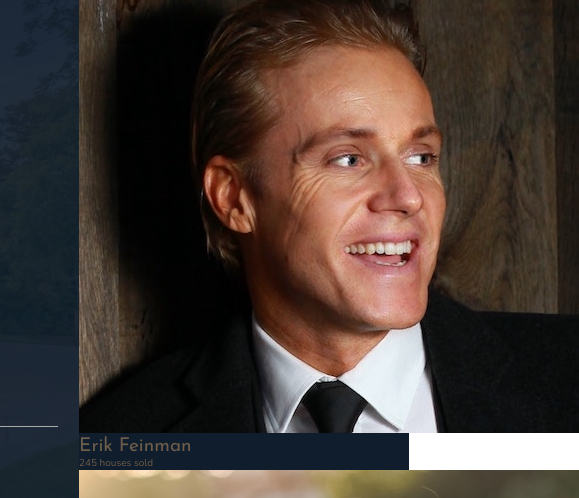
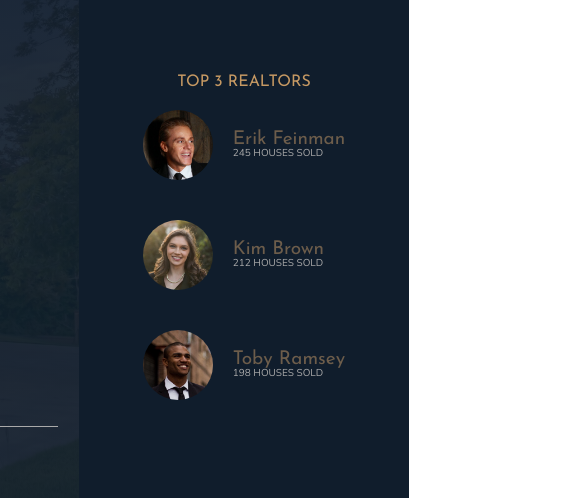
Before and after one commit to Asif-newaz/nexter, a website: page index.html in a window 1280 px wide. Shown: the part 83-581 px from the top of the page, 871-1450 px from the left, 579 px wide, since content can reach past the window. Drawn offline with nearby package versions, Linux system fonts and the light colour scheme.

Commit message:
update stylesheet for realtors

```diff
--- a/css/style.css
+++ b/css/style.css
@@ -141,7 +141,27 @@ body {
 
 .realtors {
   background-color: #101d2c;
-  grid-column: col-end 6 / full-end; }
+  grid-column: col-end 6 / full-end;
+  padding: 3rem;
+  display: grid;
+  align-content: center;
+  justify-items: center;
+  justify-content: center;
+  grid-row-gap: 2rem; }
+  .realtors__list {
+    display: grid;
+    grid-template-columns: min-content max-content;
+    grid-column-gap: 2rem;
+    grid-row-gap: 5vh;
+    align-items: center; }
+  .realtors__img {
+    width: 7rem;
+    border-radius: 50%;
+    display: block; }
+  .realtors__sold {
+    text-transform: uppercase;
+    color: #aaa;
+    margin-top: -3px; }
 
 .features {
   grid-column: center-start / center-end;
```
